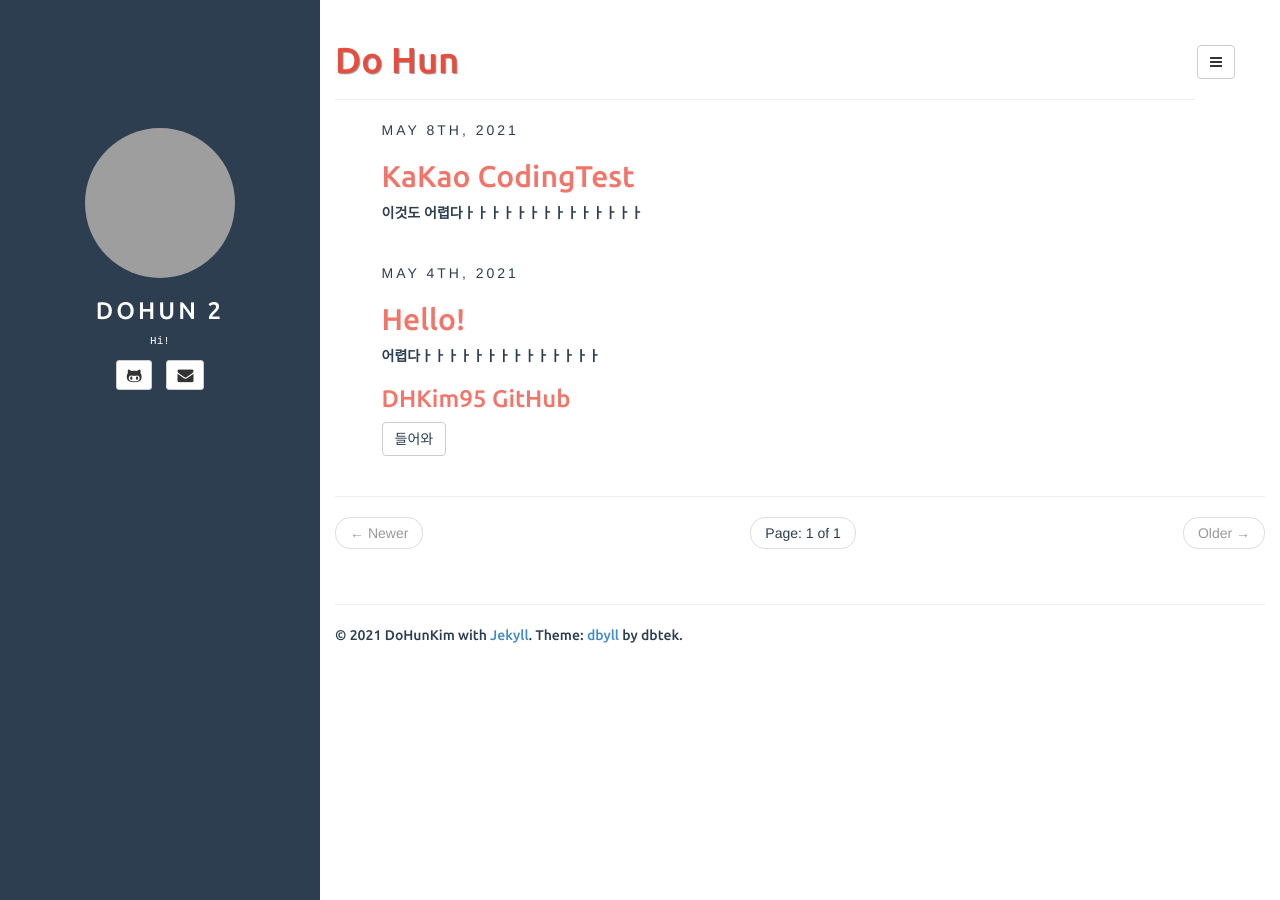
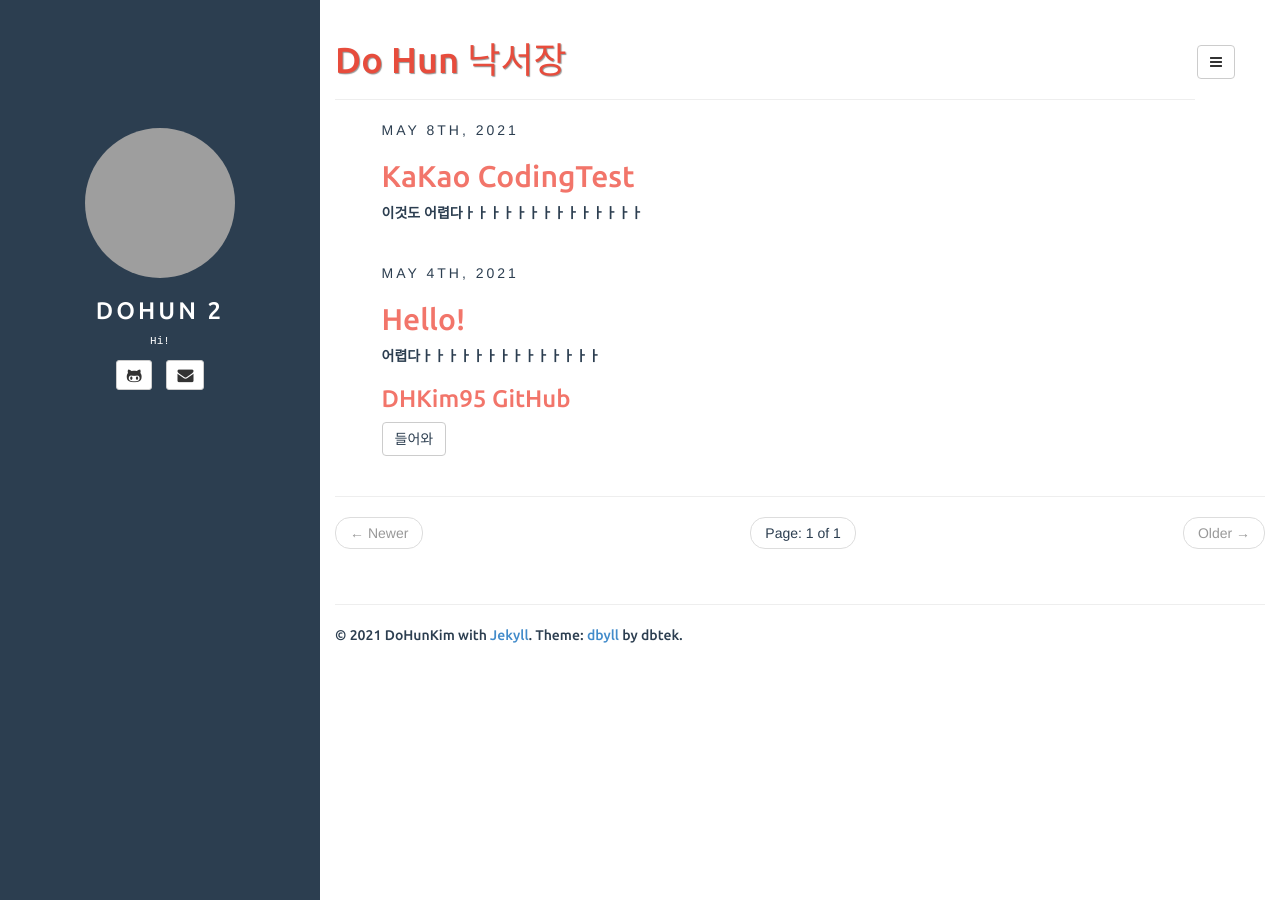
Before and after one commit to DHKim95/DHKim95.github.io, a Jekyll site: the page built from index.html, in a window 1280 px wide. Built offline with Jekyll 4.4.1, drawn with Linux system fonts in a browser that asks for light colours; the list of posts is cut into pages by our own code; grey boxes are pictures that could not be loaded.

Commit message:
Update _config.yml

```diff
--- a/_config.yml
+++ b/_config.yml
@@ -14,7 +14,7 @@ defaults:
     scope:
       path: "" # empty string for all files
     values:
-      title: Do Hun
+      title: Do Hun 낙서장
 
 description: Stylish Jekyll Theme
 author:
```
